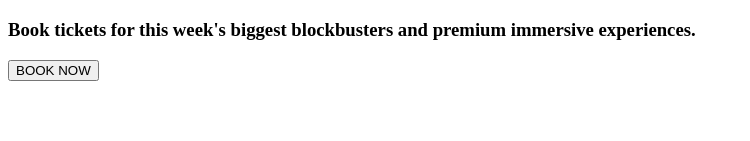
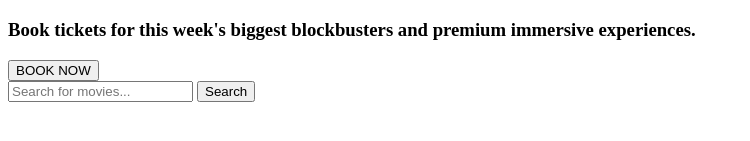
Before and after one commit to officialpurpled/cinema-saga, a plain HTML site: page index.html in a window 1280 px wide. Shown: the part 123-264 px from the top of the page, without its empty margins (0-750 px from the left). Drawn offline with Linux system fonts and the light colour scheme.

Commit message:
Added the search section structure

```diff
--- a/index.html
+++ b/index.html
@@ -51,6 +51,16 @@
     </div>
   </div>
 
+  <!-- Search Section -->
+  <div class="search-section">
+    <div class="search-container">
+      <div class="search-bar">
+        <input type="search" name="search-input" class="search-input" placeholder="Search for movies...">
+        <button class="search-btn" id="movieSearchBtn">Search</button>
+      </div>
+    </div>
+  </div>
+
   <script src="script.js"></script>
 </body>
 
```
